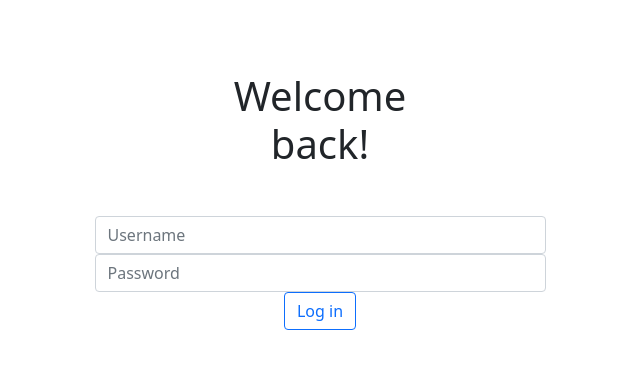
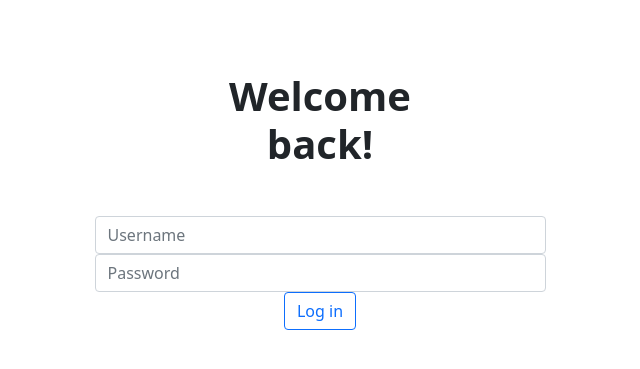
Before and after one commit to XuXaO415/Capstone_1, a Flask app: page /login in a window 1280 px wide. Shown: the part 72-441 px from the top of the page, without its empty margins (320-960 px from the left). Run offline with Flask 2, Linux system fonts and the light colour scheme; parts of the project's set-up code (start-up, migrations or seed data) failed here and were passed over; some libraries are stand-ins or nearby versions.

Commit message:
Actively working on this section

```diff
--- a/templates/users/login.html
+++ b/templates/users/login.html
@@ -8,14 +8,11 @@
     <div class="row py-5 text-center justify-content-md-center">
         <div class="col-md-7 col-lg-5">
             <div class="col-lg-6 col-md-8 mx-auto mb-5">
-        <h1 class="fw-light">Welcome back!</h1>
+                <h1 class="fw-bold">Welcome back!</h1>
             </div>
             <form method="POST" id="user_form">
-        {{ form.hidden_tag() }} {% for field in form if field.widget.input_type
-        != 'hidden' %} {% for error in field.errors %}
-        <span class="text-danger">{{ error }}</span>
-        {% endfor %} {{ field(placeholder=field.label.text,
-        class="form-control") }} {% endfor %}
+                {{ form.hidden_tag() }} {% for field in form if field.widget.input_type != 'hidden' %} {% for error in field.errors %}
+                <span class="text-danger">{{ error }}</span> {% endfor %} {{ field(placeholder=field.label.text, class="form-control") }} {% endfor %}
                 <button class="btn btn-outline-primary">Log in</button>
             </form>
         </div>
```
Lines whose indentation alone changed are shown as unchanged.
